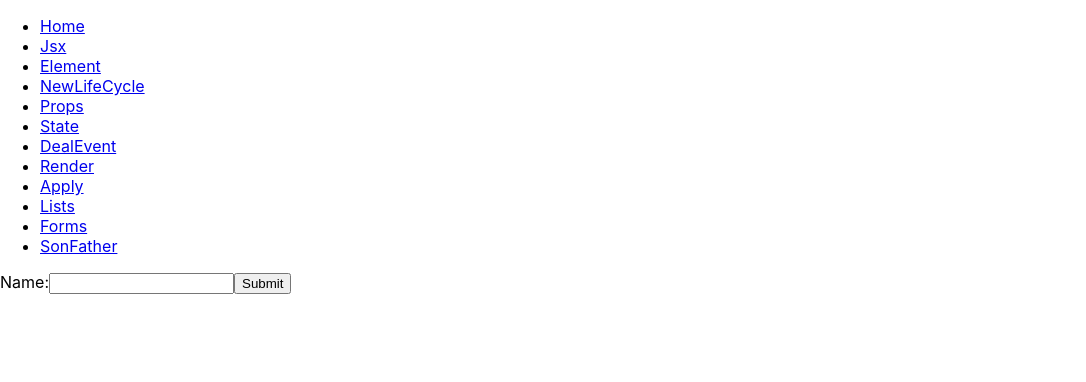
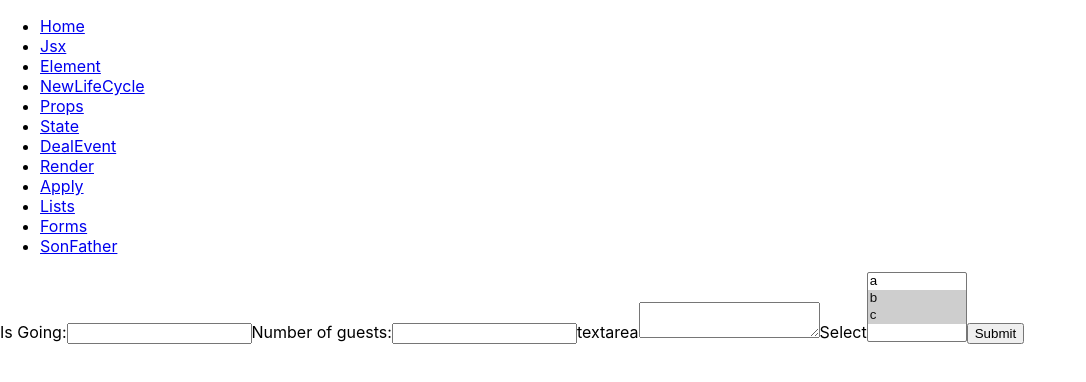
Before and after one commit to bluewater0015/learn_react, a React (Create React App) app: page /forms in a window 1280 px wide. Shown: the top 382 px of the page, without its empty margins (0-1086 px from the left). Built offline with nearby package versions, Linux system fonts and the light colour scheme.

Commit message:
add Form

```diff
--- a/src/container/Forms/Forms.js
+++ b/src/container/Forms/Forms.js
@@ -3,18 +3,83 @@ import React,{ Component } from 'react';
 class Forms extends Component {
     constructor(props) {
         super(props);
+        this.state = {
+            value: '',
+            isGoing: true,
+            textareaValue: '',
+            selectValue: ['b','c'],
+            arr: [],
+        }
+        this.handleChange = this.handleChange.bind(this);
+        this.handleSubmit = this.handleSubmit.bind(this);
+        this.textareaChange = this.textareaChange.bind(this);
+        this.selectChange = this.selectChange.bind(this);
     }
+
+    handleChange(e) {
+        let newArr = this.state.arr;
+        let value = e.target.value;
+        const name = e.target.name;
+        newArr[name] = value;
+        //let value = e.target.type === 'checkbox' ? e.target.checked : e.target.value;
+        this.setState({
+            arr: newArr,
+        })
+    }
+
+    textareaChange(e) {
+        let textareaValue = e.target.value;
+        this.setState({
+            textareaValue,
+        })
+    }
+
+    selectChange(e) {
+        console.log(e);
+        this.setState({
+            selectValue: e.target.value,
+        })
+    }
+
+    handleSubmit(e) {
+        console.log(this.state.arr);
+        console.log(this.state.textareaValue);
+        console.log(this.state.selectValue);
+        e.preventDefault();
+    }
+
+
     render() {
         return(
-            <div>
-                <form>
-                    <label>
-                        Name:
-                        <input type='text' name='name' />
-                    </label>
-                    <input type='submit' value='Submit'/>
-                </form>
-            </div>
+            <form onSubmit={ this.handleSubmit }>
+                <label>
+                    Is Going:
+                    <input type='text' name='isGoing' onChange={ this.handleChange }/>
+                </label>
+
+                <label>
+                    Number of guests:
+                    <input type='number' name='numberOfGuests' value={ this.state.numberOfGuests } onChange={ this.handleChange }/>
+                </label>
+
+                <label>
+                    textarea
+                    <textarea value={ this.state.textareaValue } onChange={ this.textareaChange }>
+
+                    </textarea>
+                </label>
+
+                <label>
+                    Select
+                    <select style={{ width: '100px'}} multiple={ true } value={ this.state.selectValue } onChange={ this.selectChange }>
+                        <option value="a">a</option>
+                        <option value="b">b</option>
+                        <option value="c">c</option>
+                    </select>
+                </label>
+
+                <input type='submit' value='Submit' />
+            </form>
         )
     }
 }
```
Also changed, not shown: src/test/SonFather/SonFather.js (+0 -1 lines).
